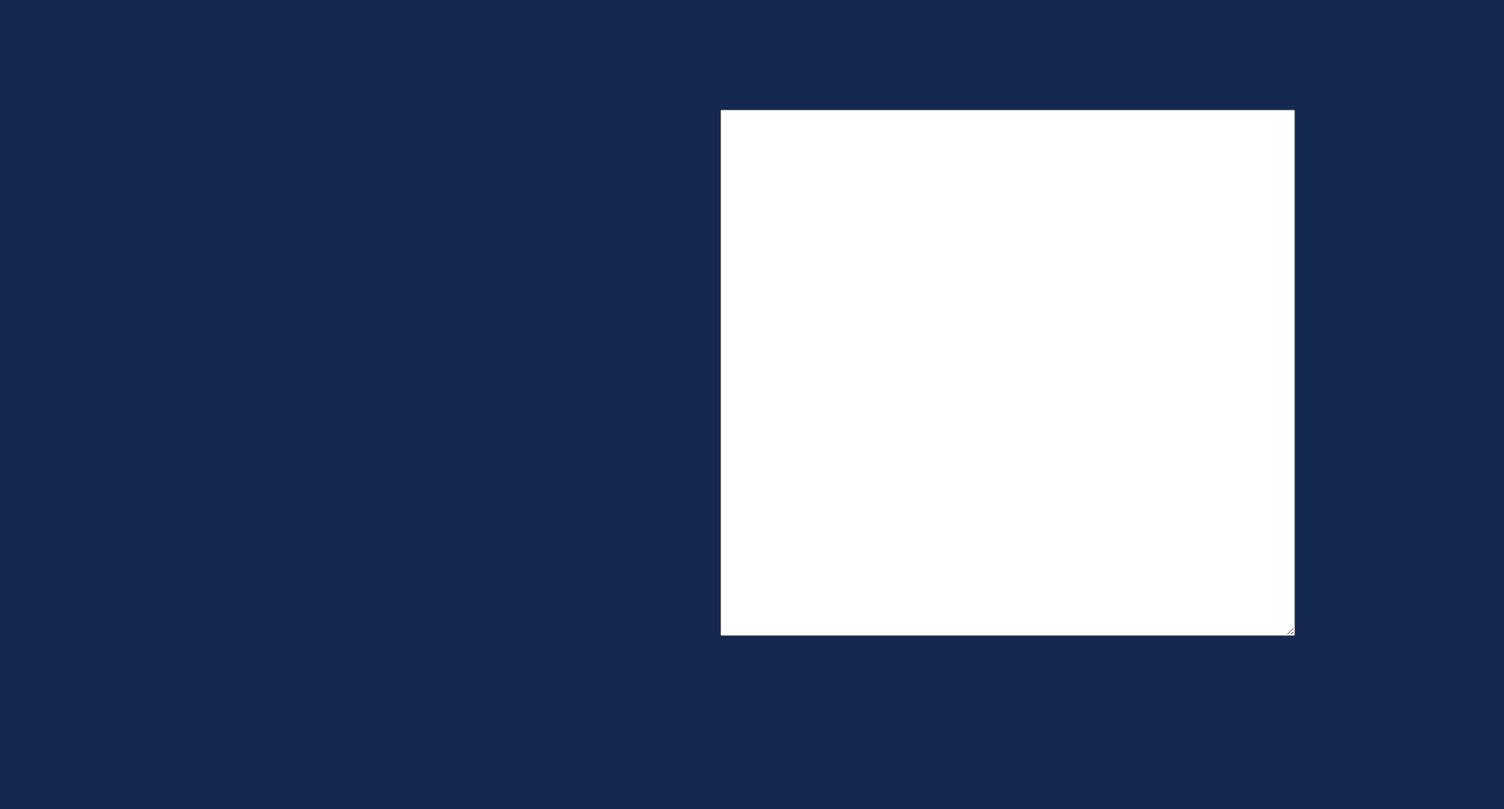
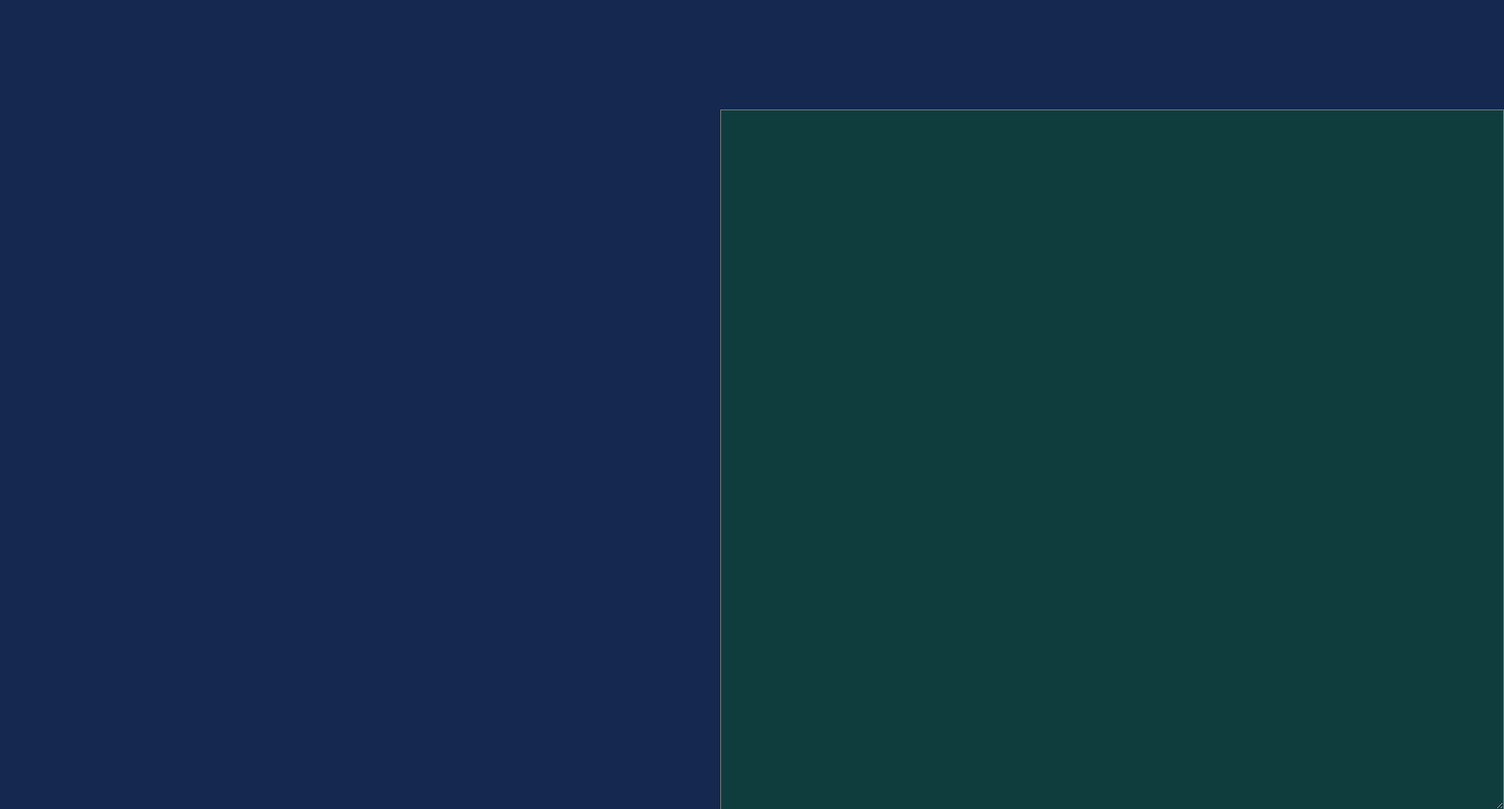
Before and after one commit to vuquockhanh124/Vyrian_Test_report, a plain HTML site: page index.html in a window 1280 px wide. Shown: the part 900-1831 px from the top of the page at 87% size, 1729 px wide, since content can reach past the window. Before the commit the page ends 1632 px from the top, so only its background shows below. Drawn offline with Linux system fonts and the light colour scheme.

Commit message:
quick fix

```diff
--- a/index.html
+++ b/index.html
@@ -9,7 +9,7 @@
       src="https://kit.fontawesome.com/a358b7a37b.js"
       crossorigin="anonymous"
     ></script>
-    <title>Document</title>
+    <title>Test_Report</title>
   </head>
 
   <body>
--- a/style.css
+++ b/style.css
@@ -22,6 +22,9 @@
   position: absolute;
   margin-left: 20px;
   margin-top: 1000px;
+  background-color: #0F3D3E;
+  color:#F1F1F1;
+  font-size: 18px;
 }
 .textBox {
   margin-left: 10px;
```
